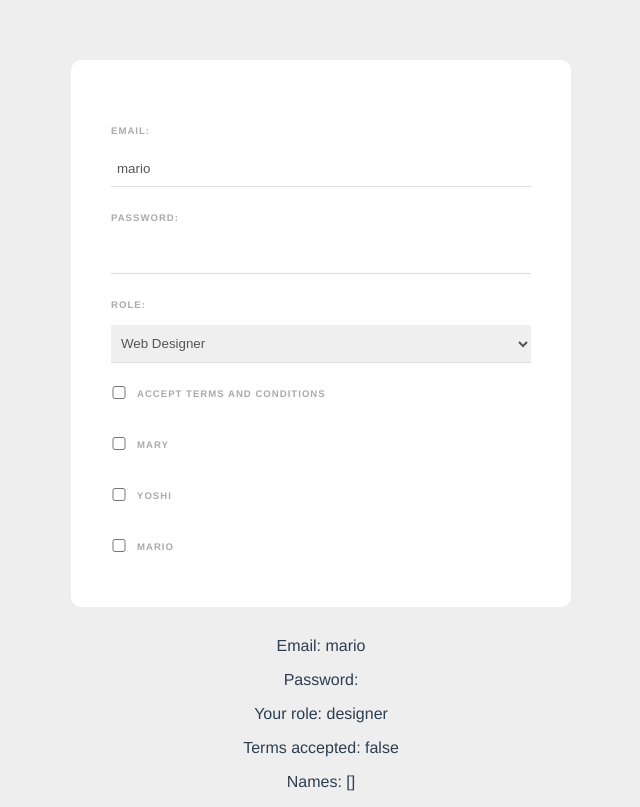
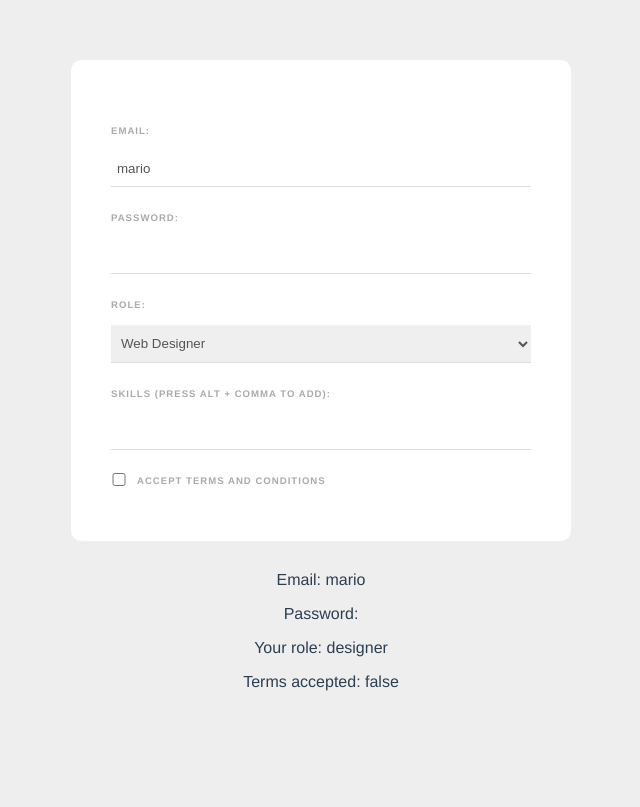
Before and after one commit to MarizzaM/Vue_WebFromAndInputs, a Vue app: page / in a window 1280 px wide. Shown: the whole page, without its empty margins (319-959 px from the left). Built offline with nearby package versions, Linux system fonts and the light colour scheme.

Commit message:
05_KeyboardEvents

```diff
--- a/src/components/SignupForm.vue
+++ b/src/components/SignupForm.vue
@@ -12,24 +12,17 @@
       <option value="designer">Web Designer</option>
     </select>
 
+    <label>Skills (press alt + comma to add):</label>
+
+    <input type="text" v-model="tempSkill" @keyup.alt="addSkill">
+    <div v-for="skill in skills" :key="skill" class="pill">
+      {{ skill }}
+    </div>
+
     <div class="terms">
       <input type="checkbox" v-model="terms" required>
       <label>Accept terms and conditions</label>
     </div>
-
-    <div>
-      <input type="checkbox" value="mary" v-model="names">
-      <label>mary</label>
-    </div>
-    <div>
-      <input type="checkbox" value="yoshi" v-model="names">
-      <label>yoshi</label>
-    </div>
-    <div>
-      <input type="checkbox" value="mario" v-model="names">
-      <label>mario</label>
-    </div>
-
 
   </form>
 
@@ -37,8 +30,6 @@
   <p>Password: {{ password }}</p>
   <p>Your role: {{ role }}</p>
   <p>Terms accepted: {{ terms }}</p>
-
-  <p>Names: {{ names }}</p>
 
 </template>
 
@@ -50,9 +41,21 @@
         password: '',
         role: 'designer',
         terms: false,
+        tempSkill: '',
+        skills: [],
+    }
+  },
+  methods: {
+    addSkill(e) {
 
-        names: [],
-    }
+      if(e.key === ',' && this.tempSkill) {
+        if (!this.skills.includes(this.tempSkill)) {
+          this.skills.push(this.tempSkill)
+        }
+        this.tempSkill = ''
+      }
+
+    },
   }
 }
 </script>
```
